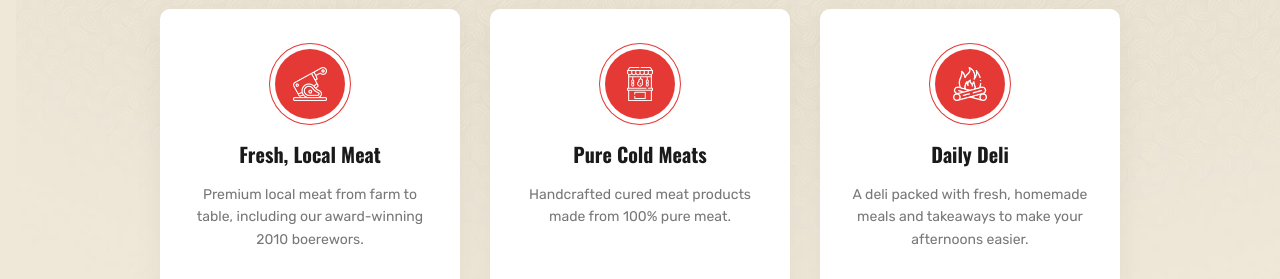
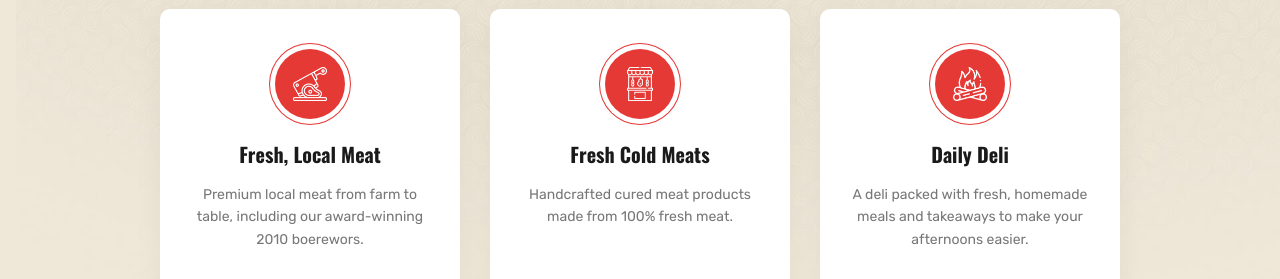
Before and after one commit to RailwayWS/SuideKoelkamers, a React (Vite) app: page / in a window 1280 px wide. Shown: the part 1608-1887 px from the top of the page. Built offline with nearby package versions, Linux system fonts and the light colour scheme.

Commit message:
Update whyChoose.tsx

```diff
--- a/src/components/whyChoose/whyChoose.tsx
+++ b/src/components/whyChoose/whyChoose.tsx
@@ -28,10 +28,10 @@ const FEATURES: Feature[] = [
         iconAlt: "Butchering",
     },
     {
-        title: "Pure Cold Meats",
-        shortDesc: "Handcrafted cured meat products made from 100% pure meat.",
+        title: "Fresh Cold Meats",
+        shortDesc: "Handcrafted cured meat products made from 100% fresh meat.",
         longDesc:
-            "We also make handcrafted cured meats from 100% pure meat, with no unnecessary additives. They're currently available in delicious pork and beef options.",
+            "We also make handcrafted cured meats from 100% fresh meat, with no unnecessary additives. They're currently available in delicious pork and beef options.",
         icon: meatIcon,
         iconAlt: "Meat",
     },
```
